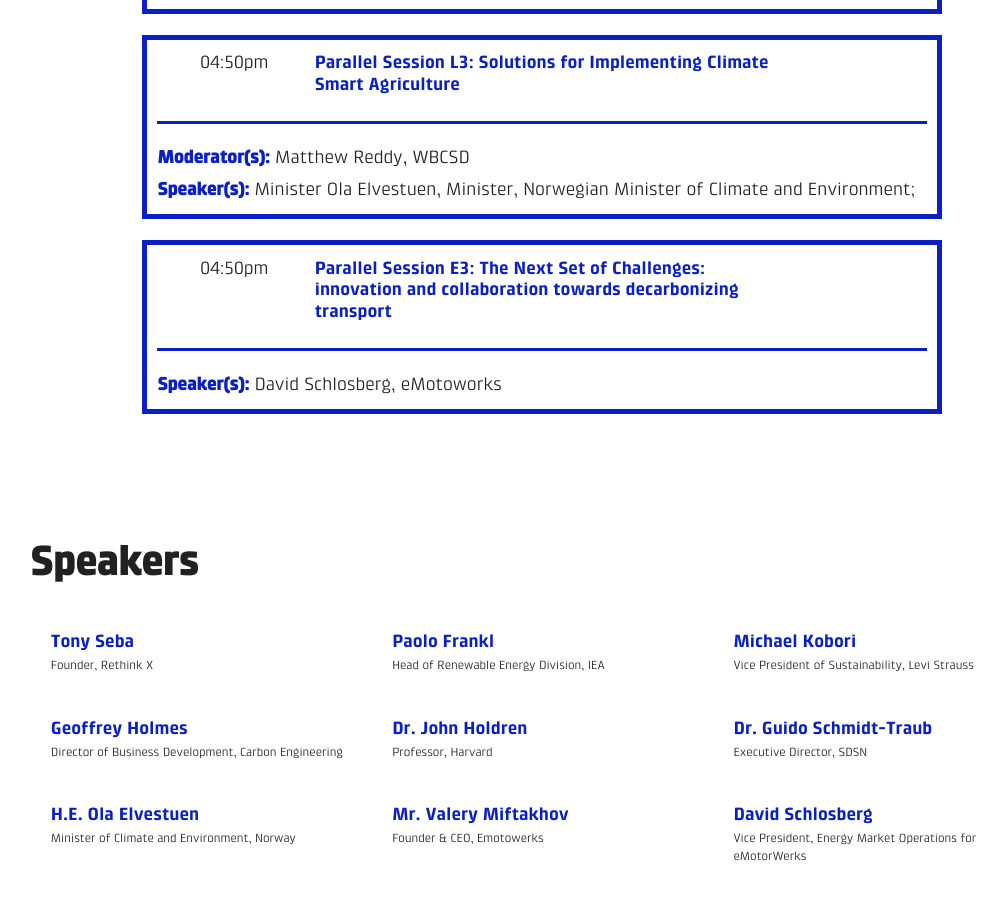
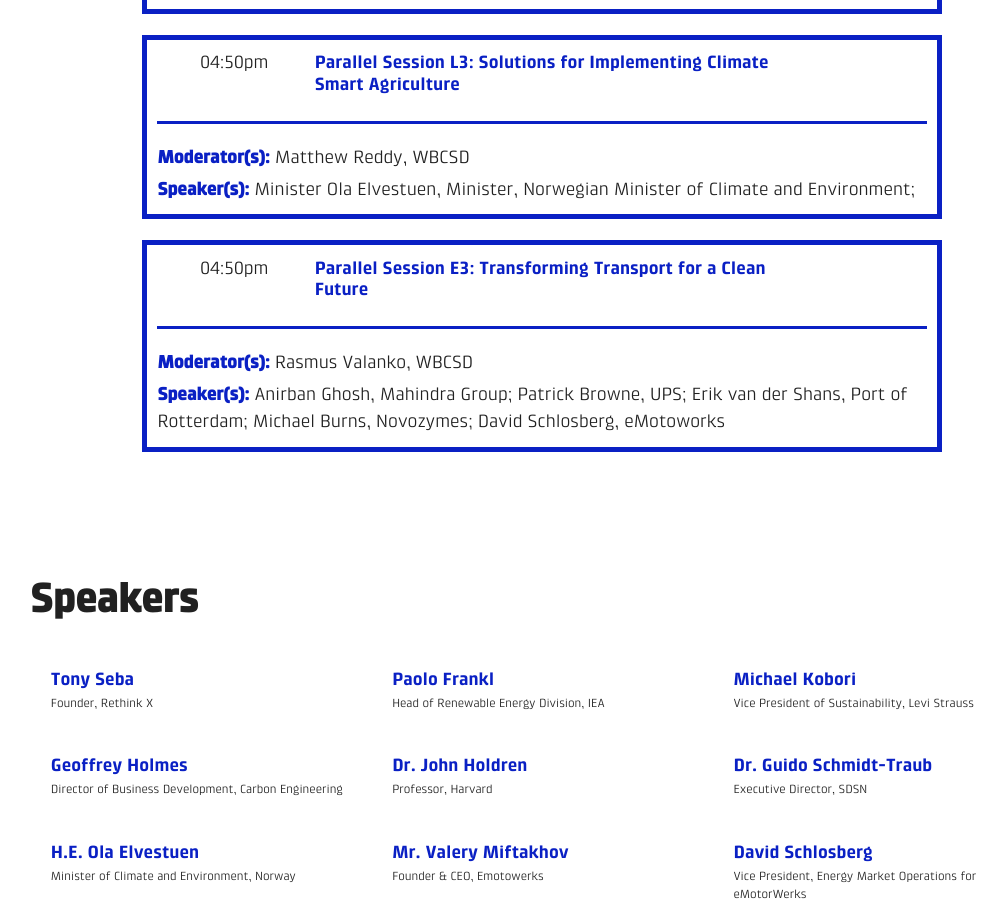
Before and after one commit to ryanswaney/lesc-jekyll, a Jekyll site: the page built from _event/lesc-gcas.markdown, in a window 1280 px wide and 900 px high, scrolled down 3953 px. Shown: the whole window, without its empty margins (98-1105 px from the left). Built offline with Jekyll 4.4.1, drawn with Linux system fonts in a browser that asks for light colours; nearby versions of some CDN libraries.

Commit message:
Updated Lesc Gcas

```diff
--- a/_event/lesc-gcas.markdown
+++ b/_event/lesc-gcas.markdown
@@ -122,12 +122,12 @@
   moderators: Matthew Reddy, WBCSD
   speakers: Minister Ola Elvestuen, Minister, Norwegian Minister of Climate and Environment;
   description:
-- title: 'Parallel Session E3: The Next Set of Challenges: innovation and collaboration
-    towards decarbonizing transport'
+- title: 'Parallel Session E3: Transforming Transport for a Clean Future'
   date: 2018-09-11 16:50:00 Z
   starts_at:
-  moderators:
-  speakers: David Schlosberg, eMotoworks
+  moderators: Rasmus Valanko, WBCSD
+  speakers: Anirban Ghosh, Mahindra Group; Patrick Browne, UPS; Erik van der Shans,
+    Port of Rotterdam; Michael Burns, Novozymes; David Schlosberg, eMotoworks
   description:
 speakers:
 - name: Tony Seba
```
